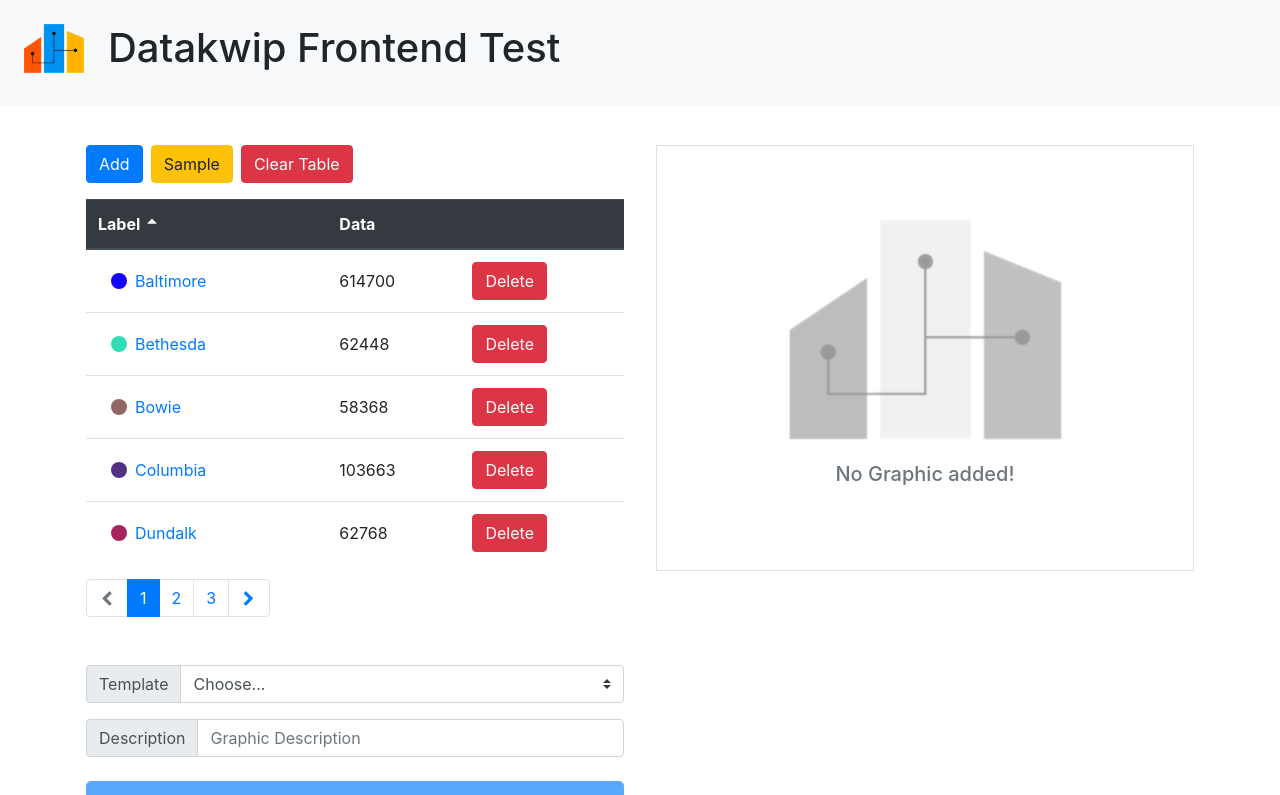
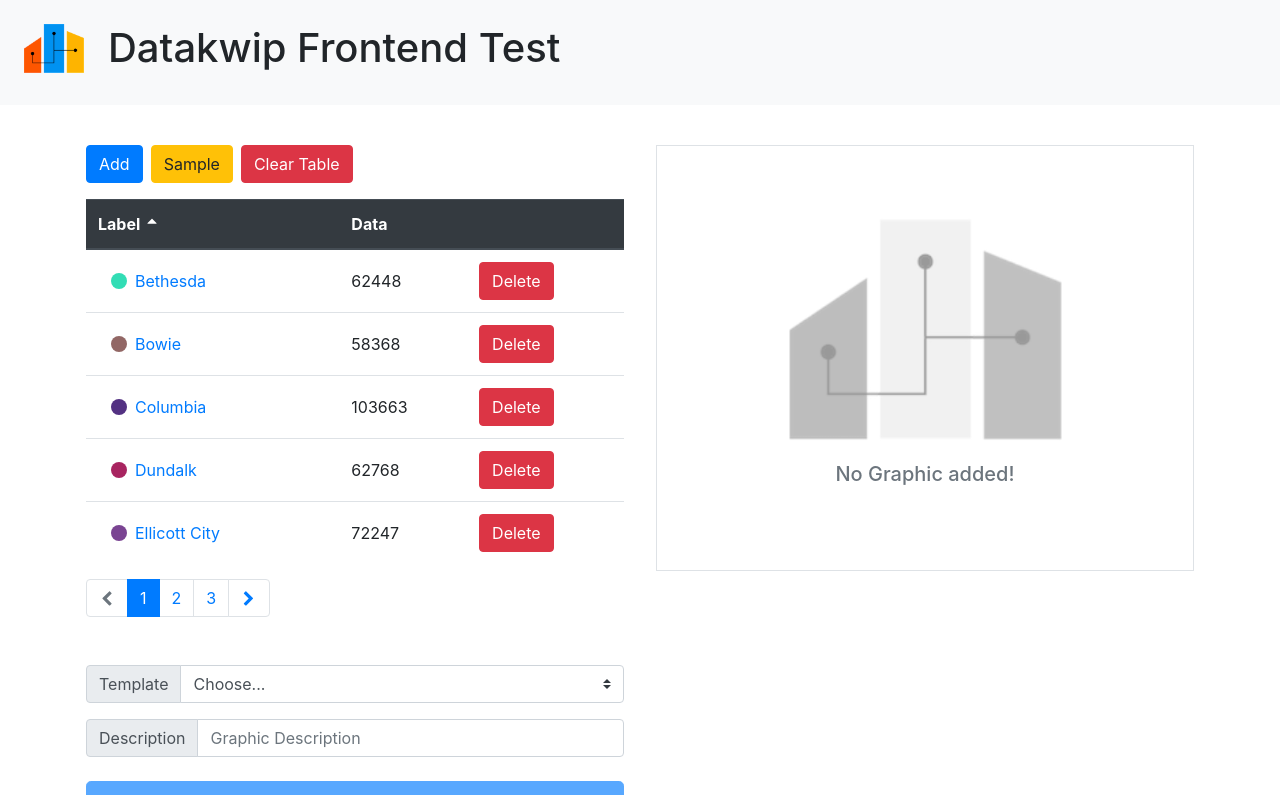
Before and after one commit to kokou2kpadenou/datakwiptest, a React (Create React App) app: page / in a window 1280 px wide. Shown: the top 795 px of the page. Built offline with nearby package versions, Linux system fonts and the light colour scheme.

Commit message:
remove Baltimore from the sample

```diff
--- a/src/components/app/reducer.js
+++ b/src/components/app/reducer.js
@@ -1,7 +1,6 @@
 import { getRandomColorHex, autoGenID } from "../../utils";
 
 const initialElements = [
-  { label: "Baltimore", data: 614700, bgColor: "#1402FF" },
   { label: "Columbia", data: 103663, bgColor: "#533182" },
   { label: "Germantown", data: 90844, bgColor: "#C1426F" },
   { label: "Silver Spring", data: 79750, bgColor: "#687601" },
```
